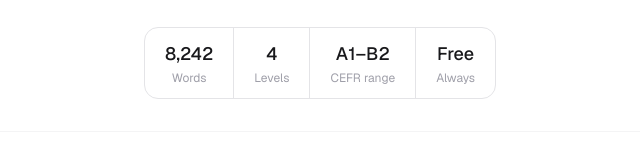
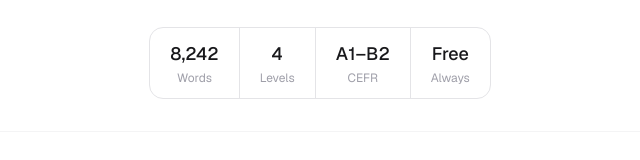
Before and after one commit to zainmukhtar/vokab, a Next.js app: page / in a window 1280 px wide. Shown: the part 505-665 px from the top of the page, without its empty margins (320-960 px from the left). Built offline with nearby package versions, Linux system fonts and the light colour scheme.

Commit message:
fix: text correction

```diff
--- a/src/app/page.tsx
+++ b/src/app/page.tsx
@@ -53,7 +53,7 @@ export default function Home() {
           {[
             { num: "8,242", label: "Words" },
             { num: "4", label: "Levels" },
-            { num: "A1–B2", label: "CEFR range" },
+            { num: "A1–B2", label: "CEFR" },
             { num: "Free", label: "Always" },
           ].map((s) => (
             <div key={s.label} className="px-5 py-3 text-center">
```
